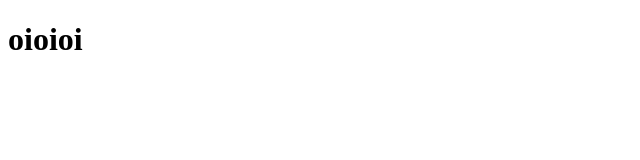
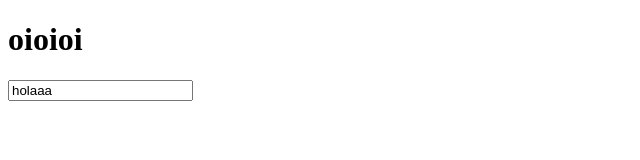
Before and after one commit to celaskane/decorators_ts_compassUol, a website with bundled scripts: page index.html in a window 1280 px wide. Shown: the whole page, without its empty margins (0-640 px from the left). Built offline with nearby package versions, Linux system fonts and the light colour scheme.

Commit message:
Type Casting (Compass.Uol)

```diff
--- a/index.html
+++ b/index.html
@@ -9,5 +9,7 @@
 </head>
 <body>
     <h1>oioioi</h1>
+    <p id="message-output"></p>
+    <input type="text" id="user-input">
 </body>
 </html>
--- a/src/app.ts
+++ b/src/app.ts
@@ -104,3 +104,18 @@ function moveAnimal(animal: Animal) {
 }
 
 moveAnimal({tipo: 'passaro', velocidadeVoo: 20});
+
+//Type Casting
+//const paragrafo = document.querySelector('p');
+//const paragrafo = document.getElementById('message-output');
+//HTMLInputElement reconhece const como não nulo e value
+const userInputElement1 = <HTMLInputElement>document.getElementById('user-input');
+userInputElement1.value = 'Oioioi!!';
+
+const userInputElement2 = document.getElementById('user-input') as HTMLInputElement;
+userInputElement2.value = 'Hihihi!!';
+
+const userInputElement3 = document.getElementById('user-input');
+if (userInputElement3) {
+    (userInputElement3 as HTMLInputElement).value = "holaaa";
+}
```
